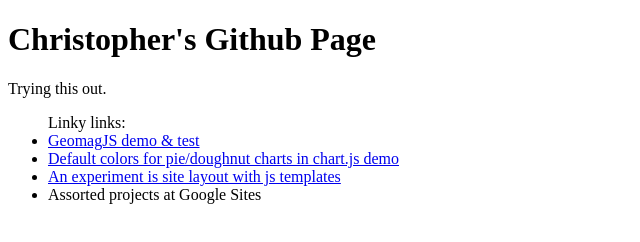
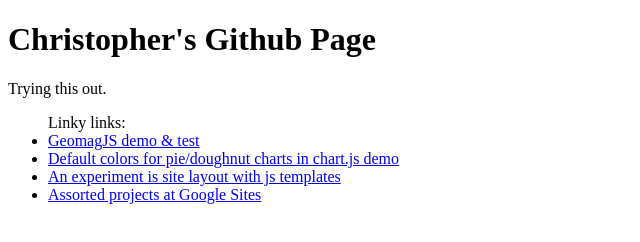
Before and after one commit to cmweiss/cmweiss.github.com, a plain HTML site: page index.html in a window 1280 px wide. Shown: the whole page, without its empty margins (0-640 px from the left). Drawn offline with Linux system fonts and the light colour scheme.

Commit message:
Update index.html

```diff
--- a/index.html
+++ b/index.html
@@ -12,7 +12,7 @@
 			<li><a href="geomagjs/geomag.htm">GeomagJS demo &amp; test</a></li>
 			<li><a href="chartjs/samples/doughnut.color.html">Default colors for pie/doughnut charts in chart.js demo</a></li>
 			<li><a href="templateHTML/content.htm">An experiment is site layout with js templates</a></li>
-			<li><a href="//sites.google.com/site/cmweiss"></a>Assorted projects at Google Sites</li>
+			<li><a href="http://sites.google.com/site/cmweiss">Assorted projects at Google Sites</a></li>
 		</ul>
 	</body>
 </html>
```
